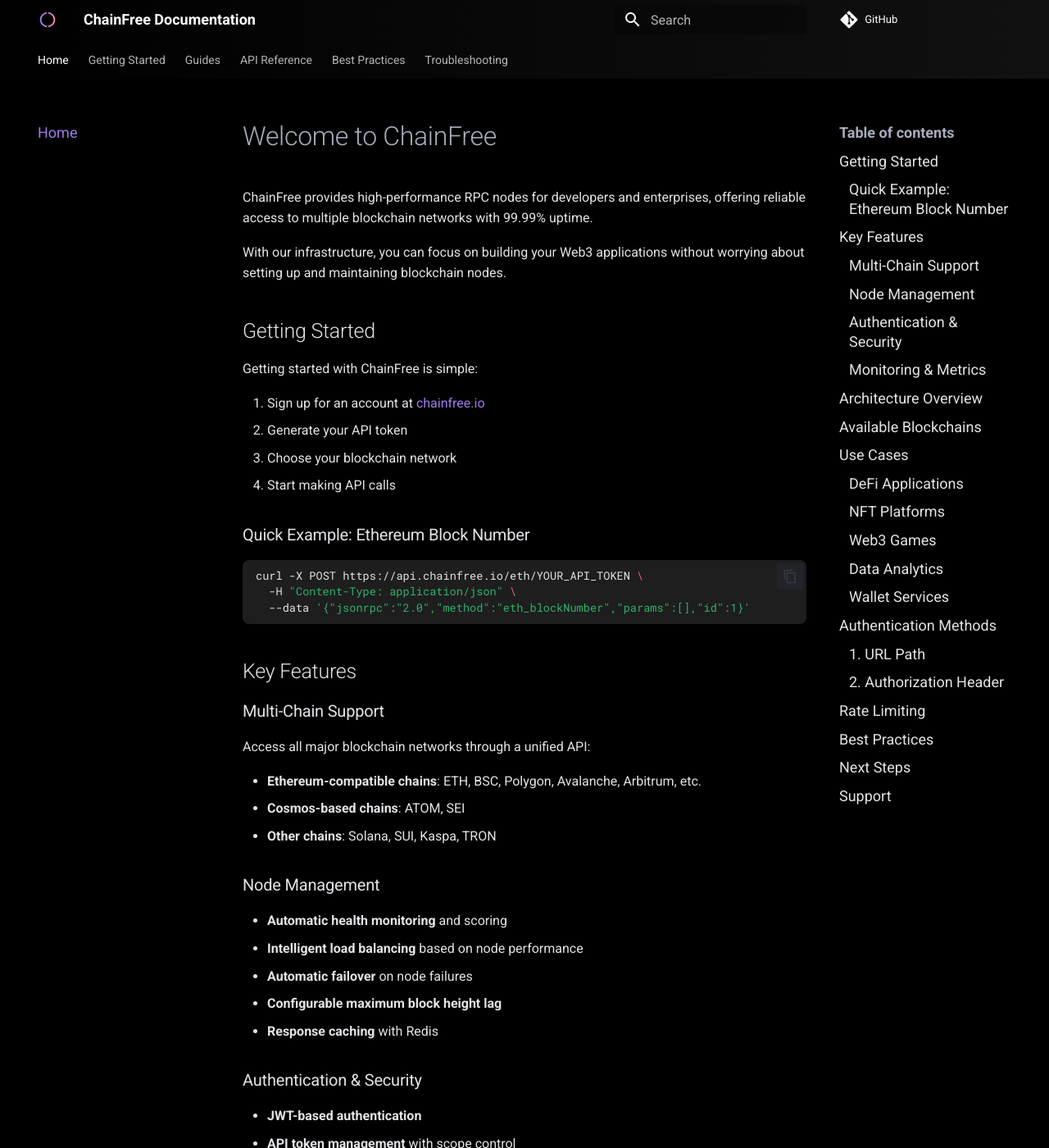
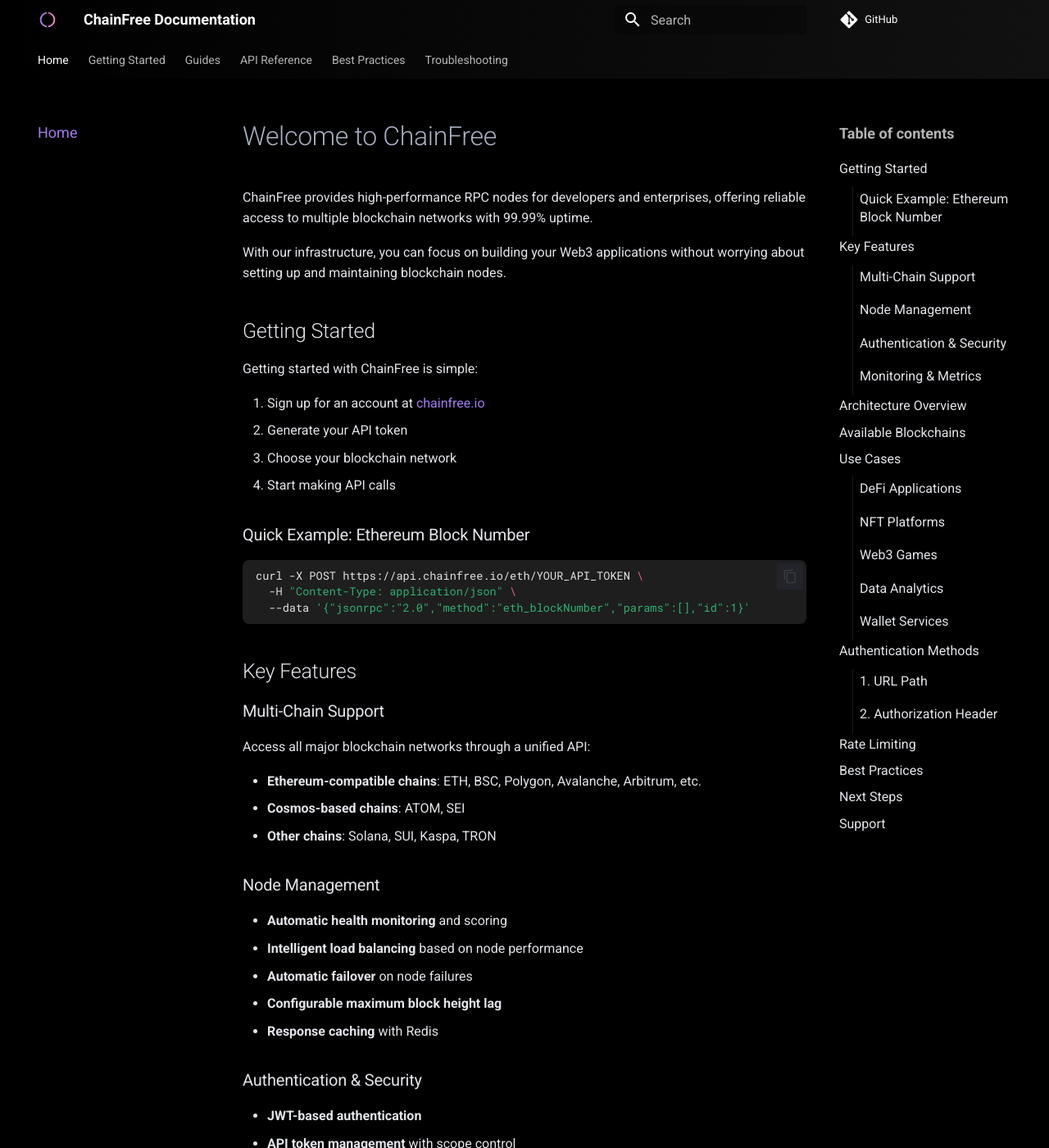
Before and after one commit to chainfreeio/docs, an MkDocs documentation site: the page built from docs/index.md, in a window 1280 px wide and 1400 px high. Shown: the whole window at 82% size. Built offline with MkDocs 1.6.1 and Material for MkDocs 9.7.7, drawn with Linux system fonts in a browser that asks for light colours; comment, search, counter and statistics services are not loaded.

Commit message:
custom css

```diff
--- a/docs/assets/stylesheets/extra.css
+++ b/docs/assets/stylesheets/extra.css
@@ -47,6 +47,40 @@
   background-color: var(--md-primary-fg-color);
 }
 
+.md-nav--secondary .md-nav__title,
+.md-nav--secondary .md-nav__link {
+  font-size: 0.8rem;
+  line-height: 1.4;
+}
+
+.md-nav--secondary .md-nav__item {
+  padding: 0;
+  margin: 0;
+}
+
+.md-nav--secondary .md-nav__list .md-nav__list {
+  margin-left: 0.8rem;
+  padding-left: 0.4rem;
+  border-left: 1px solid rgba(255, 255, 255, 0.1);
+}
+
+.md-nav--secondary .md-nav__title {
+  font-size: 0.9rem;
+  font-weight: 600;
+  color: rgba(255, 255, 255, 0.7);
+  padding-bottom: 0.5rem;
+}
+
+.md-nav--secondary .md-nav__link--active {
+  color: var(--md-accent-fg-color);
+  font-weight: 500;
+}
+
+.md-nav--secondary .md-nav__list .md-nav__list .md-nav__link {
+  padding-top: 0.2rem;
+  padding-bottom: 0.2rem;
+}
+
 .md-typeset code {
   background-color: rgba(255,255,255,0.05);
   border-radius: 4px;
```
